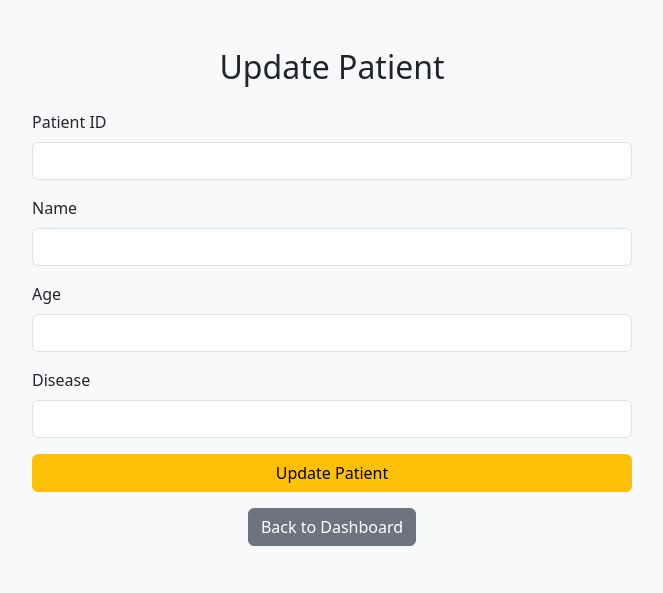
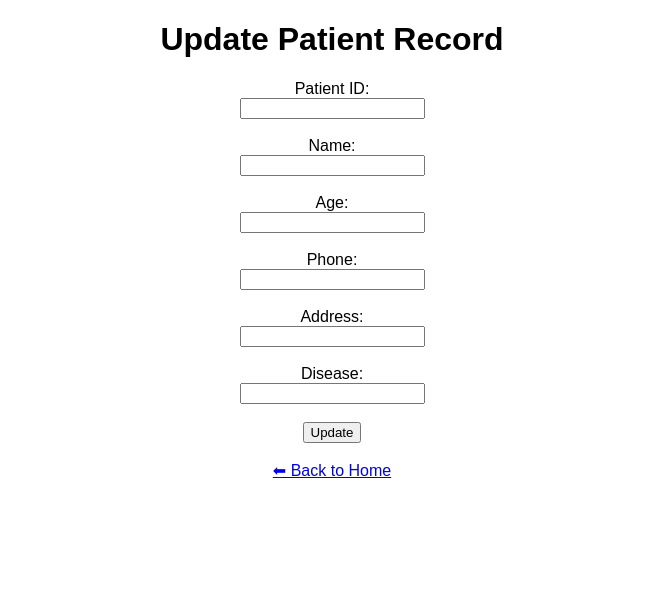
Before and after one commit to joseph-m-Benny/medical-camp-app, a Flask app: page /update in a window 1280 px wide. Shown: the top 593 px of the page, without its empty margins (308-971 px from the left). Run offline with Flask 3, Linux system fonts and the light colour scheme.

Commit message:
Fix: update and delete forms + input validation

```diff
--- a/app.py
+++ b/app.py
@@ -65,39 +65,44 @@ def search():
         searched = True
     return render_template('search.html', patient=patient, searched=searched)
 
-# Update patient
 @app.route('/update', methods=['GET', 'POST'])
 def update():
     if request.method == 'POST':
-        pid = request.form['id']
-        name = request.form['name']
-        age = request.form['age']
-        phone = request.form['phone']
-        address = request.form['address']
-        disease = request.form['disease']
+        pid = request.form.get('id')
+        if not pid:
+            return "Bad Request: Missing ID", 400
 
-        conn = sqlite3.connect(DB_PATH)
+        name = request.form.get('name')
+        age = request.form.get('age')
+        phone = request.form.get('phone')
+        address = request.form.get('address')
+        disease = request.form.get('disease')
+
+        conn = sqlite3.connect('patients.db')
         cur = conn.cursor()
-        cur.execute("""
-            UPDATE patients SET name=?, age=?, phone=?, address=?, disease=? WHERE id=?
-        """, (name, age, phone, address, disease, pid))
+        cur.execute("""UPDATE patients SET name=?, age=?, phone=?, address=?, disease=? WHERE id=?""",
+                    (name, age, phone, address, disease, pid))
         conn.commit()
         conn.close()
         return render_template('update.html', success=True)
     return render_template('update.html')
 
-# Delete patient
+
 @app.route('/delete', methods=['GET', 'POST'])
 def delete():
     if request.method == 'POST':
-        pid = request.form['id']
-        conn = sqlite3.connect(DB_PATH)
+        pid = request.form.get('id')
+        if not pid:
+            return "Bad Request: Missing ID", 400
+
+        conn = sqlite3.connect('patients.db')
         cur = conn.cursor()
         cur.execute("DELETE FROM patients WHERE id=?", (pid,))
         conn.commit()
         conn.close()
         return render_template('delete.html', success=True)
     return render_template('delete.html')
+
 
 # View all patients
 @app.route('/view')
--- a/templates/update.html
+++ b/templates/update.html
@@ -1,36 +1,38 @@
 <!DOCTYPE html>
-<html lang="en">
+<html>
 <head>
-    <meta charset="UTF-8">
-    <meta name="viewport" content="width=device-width, initial-scale=1.0">
     <title>Update Patient</title>
-    <link href="https://cdn.jsdelivr.net/npm/bootstrap@5.3.0/dist/css/bootstrap.min.css" rel="stylesheet">
 </head>
-<body class="bg-light">
-<div class="container py-5">
-    <h2 class="text-center mb-4">Update Patient</h2>
-    <form action="/update" method="POST" class="mx-auto" style="max-width: 600px;">
-        <div class="mb-3">
-            <label for="patient_id" class="form-label">Patient ID</label>
-            <input type="text" class="form-control" id="patient_id" name="patient_id" required>
-        </div>
-        <div class="mb-3">
-            <label for="name" class="form-label">Name</label>
-            <input type="text" class="form-control" id="name" name="name">
-        </div>
-        <div class="mb-3">
-            <label for="age" class="form-label">Age</label>
-            <input type="number" class="form-control" id="age" name="age">
-        </div>
-        <div class="mb-3">
-            <label for="disease" class="form-label">Disease</label>
-            <input type="text" class="form-control" id="disease" name="disease">
-        </div>
-        <button type="submit" class="btn btn-warning w-100">Update Patient</button>
+<body style="text-align:center; font-family:Arial;">
+    <h1>Update Patient Record</h1>
+
+    {% if success %}
+        <h3 style="color:green;">✅ Patient updated successfully!</h3>
+    {% endif %}
+
+    <form method="POST" action="/update">
+        <label>Patient ID:</label><br>
+        <input type="number" name="id" required><br><br>
+
+        <label>Name:</label><br>
+        <input type="text" name="name" required><br><br>
+
+        <label>Age:</label><br>
+        <input type="number" name="age" required><br><br>
+
+        <label>Phone:</label><br>
+        <input type="text" name="phone" required><br><br>
+
+        <label>Address:</label><br>
+        <input type="text" name="address" required><br><br>
+
+        <label>Disease:</label><br>
+        <input type="text" name="disease" required><br><br>
+
+        <button type="submit">Update</button>
     </form>
-    <div class="text-center mt-3">
-        <a href="/" class="btn btn-secondary">Back to Dashboard</a>
-    </div>
-</div>
+
+    <br>
+    <a href="/">⬅ Back to Home</a>
 </body>
 </html>
```
Also changed, not shown: templates/delete.html (+15 -17 lines).
